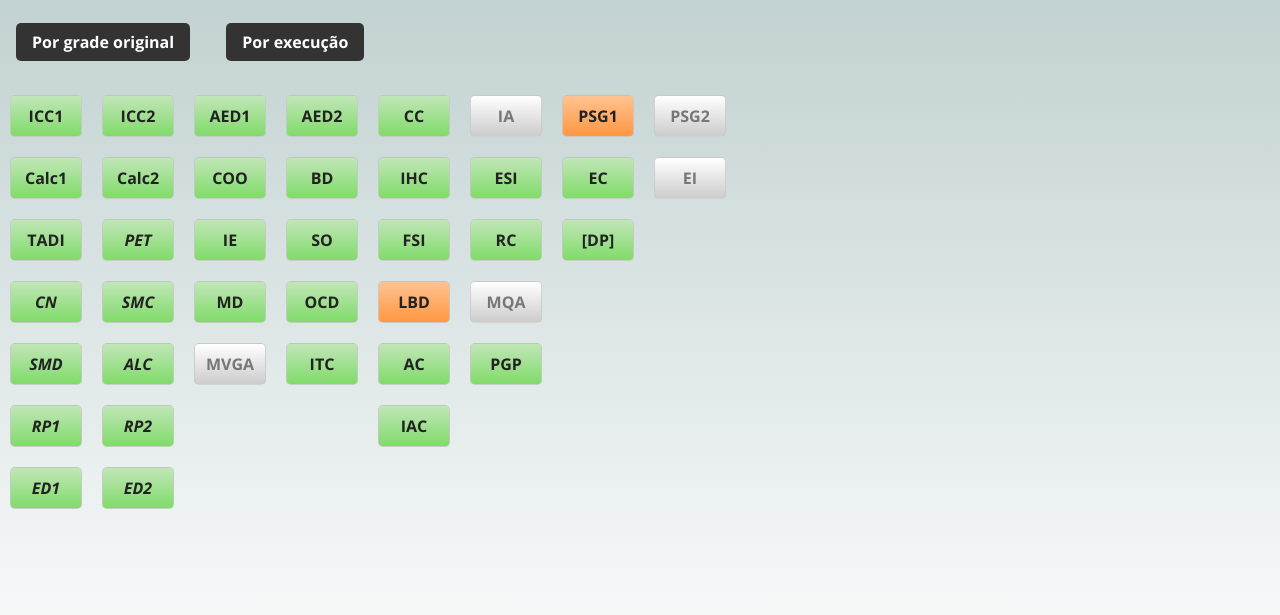
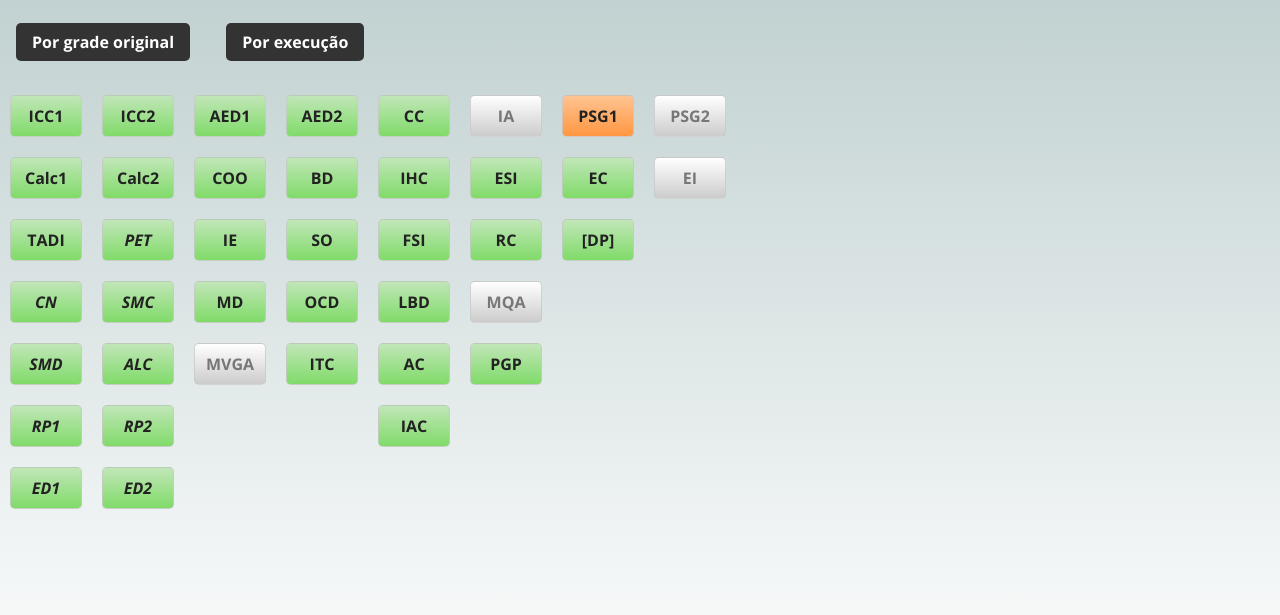
Before and after one commit to machadolucas/web-tests, a website: page course/index.html in a window 1280 px wide. Shown: the part 81-696 px from the top of the page. Drawn offline with nearby package versions, Linux system fonts and the light colour scheme.

Commit message:
Curso LBD atualizado

```diff
--- a/course/index.html
+++ b/course/index.html
@@ -105,7 +105,7 @@
 		<div class="course" data-origin="s5" data-done="s5"
 			data-class-credits="4" data-work-credits="2" data-course-code="ACH2014"
 			data-name="Fundamentos de Sistemas de Informação">FSI</div>
-		<div class="course" data-origin="s5" data-doing="true"
+		<div class="course" data-origin="s5" data-done="s8"
 			data-class-credits="4" data-work-credits="2" data-course-code="ACH2025"
 			data-name="Laboratório de Bancos de Dados">LBD</div>
 		<div class="course" data-origin="s5" data-done="s5"
```
